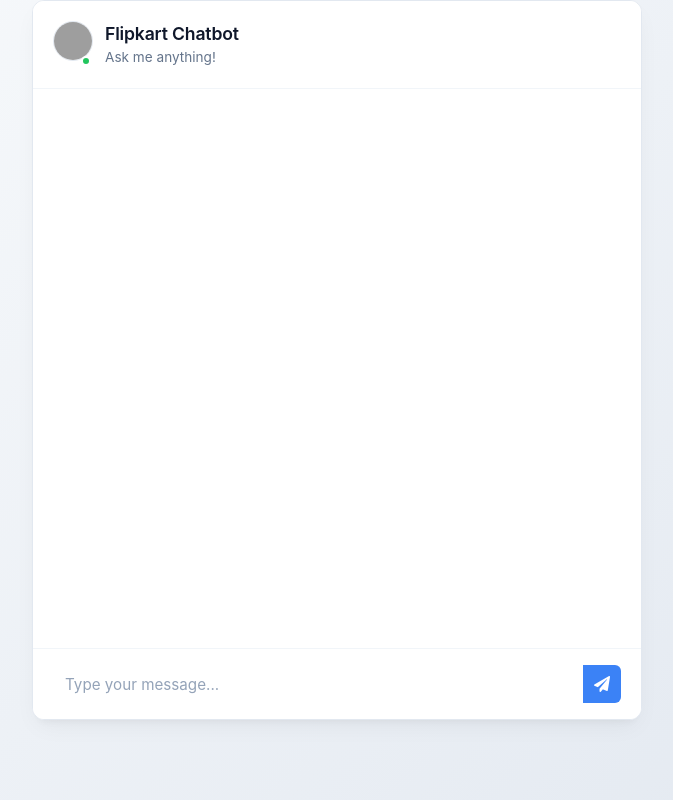
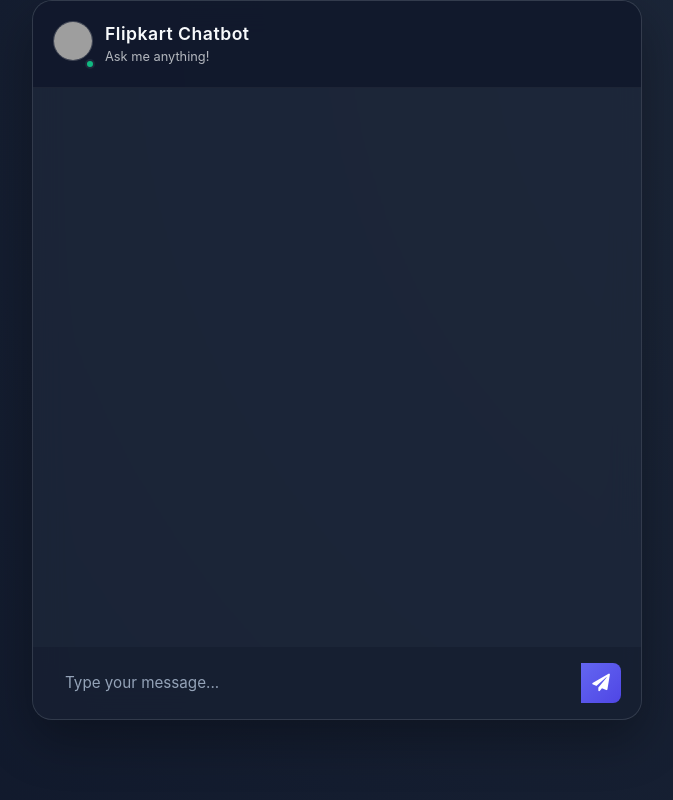
Before and after one commit to Sambit2424/Ecommerce-Product-Recommendation-Chatbot, a Flask app: page / in a window 1280 px wide. Shown: the whole page, without its empty margins (303-976 px from the left). Run offline with Flask 3, Linux system fonts and the light colour scheme; some libraries are stand-ins or nearby versions; grey boxes are pictures that could not be loaded.

Commit message:
App deployed successfylly on local machine

```diff
--- a/frontend/static/style.css
+++ b/frontend/static/style.css
@@ -1,21 +1,22 @@
 body, html {
     height: 100%;
     margin: 0;
-    /* Soft, neutral background that isn't distracting */
-    background: linear-gradient(135deg, #f8fafc, #e2e8f0);
-    font-family: 'Inter', 'Segoe UI', Roboto, Helvetica, Arial, sans-serif;
-    color: #1e293b;
+    /* Soft, deep navy gradient for a premium feel */
+    background: radial-gradient(circle at top right, #1e293b, #0f172a);
+    font-family: 'Inter', -apple-system, BlinkMacSystemFont, 'Segoe UI', Roboto, sans-serif;
 }
 
 /* Main Card */
 .card {
     height: 90vh;
-    border-radius: 12px; /* Subtler radius for modern look */
-    background: #ffffff;
-    backdrop-filter: blur(12px);
-    /* Soft shadow to create depth without looking "heavy" */
-    box-shadow: 0 10px 25px -5px rgba(0, 0, 0, 0.05), 0 8px 10px -6px rgba(0, 0, 0, 0.05);
-    border: 1px solid #e2e8f0;
+    border-radius: 20px;
+    /* Subtle transparency (Glassmorphism) */
+    background: rgba(30, 41, 59, 0.7);
+    backdrop-filter: blur(16px);
+    -webkit-backdrop-filter: blur(16px);
+    /* Soft glow shadow instead of flat black */
+    box-shadow: 0 20px 50px rgba(0, 0, 0, 0.3);
+    border: 1px solid rgba(255, 255, 255, 0.1);
     overflow: hidden;
     display: flex;
     flex-direction: column;
@@ -23,23 +24,24 @@ body, html {
 
 /* Header */
 .card-header {
-    background: #ffffff;
-    border-bottom: 1px solid #f1f5f9;
+    /* Sophisticated dark header with a hint of border bottom */
+    background: rgba(15, 23, 42, 0.8);
+    border-bottom: 1px solid rgba(255, 255, 255, 0.05);
     padding: 1.25rem;
-    color: #0f172a;
-    border-top-left-radius: 12px;
-    border-top-right-radius: 12px;
+    color: #f8fafc;
+    border-top-left-radius: 20px;
+    border-top-right-radius: 20px;
 }
 
 .card-header .user_info span {
     font-size: 1.1rem;
     font-weight: 600;
-    letter-spacing: -0.01em;
+    letter-spacing: 0.5px;
 }
 
 .card-header .user_info p {
-    font-size: 0.85rem;
-    color: #64748b;
+    font-size: 0.8rem;
+    opacity: 0.7;
     margin: 0;
 }
 
@@ -48,23 +50,23 @@ body, html {
     flex-grow: 1;
     overflow-y: auto;
     padding: 1.5rem;
-    background: #ffffff;
+    background: transparent; /* Maintains the glass effect */
     scrollbar-width: thin;
-    scrollbar-color: #cbd5e1 transparent;
+    scrollbar-color: #6366f1 transparent;
 }
 
 .msg_card_body::-webkit-scrollbar {
     width: 5px;
 }
 .msg_card_body::-webkit-scrollbar-thumb {
-    background: #cbd5e1;
+    background: #6366f1; /* Indigo scrollbar */
     border-radius: 10px;
 }
 
 /* Footer */
 .card-footer {
-    border-top: 1px solid #f1f5f9;
-    background: #ffffff;
+    border: none;
+    background: rgba(15, 23, 42, 0.4);
     padding: 1rem 1.25rem;
 }
 
@@ -72,22 +74,23 @@ body, html {
 .chat-input {
     display: flex;
     align-items: center;
-    background: #f8fafc;
-    border: 1px solid #e2e8f0;
-    border-radius: 8px;
-    padding: 0.2rem 0.5rem;
-    transition: border-color 0.2s;
+    background: #334155;
+    border-radius: 12px;
+    padding: 0.4rem 0.8rem;
+    border: 1px solid rgba(255, 255, 255, 0.1);
+    transition: all 0.3s ease;
 }
 
 .chat-input:focus-within {
-    border-color: #3b82f6; /* Subtle brand blue focus */
+    border-color: #6366f1;
+    box-shadow: 0 0 0 3px rgba(99, 102, 241, 0.2);
 }
 
 .type_msg {
     flex-grow: 1;
     background: transparent;
     border: none;
-    color: #1e293b;
+    color: #f8fafc;
     padding: 10px 12px;
     font-size: 0.95rem;
     outline: none;
@@ -99,52 +102,51 @@ body, html {
 
 /* Send button */
 .send_btn {
-    background: #3b82f6; /* Industry standard primary blue */
+    background: linear-gradient(135deg, #6366f1, #4f46e5);
     border: none;
-    border-radius: 6px;
-    width: 38px;
-    height: 38px;
+    border-radius: 8px;
+    width: 40px;
+    height: 40px;
     margin-left: 8px;
     color: #fff;
-    font-size: 1rem;
+    font-size: 1.1rem;
     display: flex;
     align-items: center;
     justify-content: center;
     cursor: pointer;
-    transition: background 0.2s ease;
+    transition: all 0.2s ease;
 }
 
 .send_btn:hover {
-    background: #2563eb;
-    transform: none; /* Removed scale for a cleaner professional feel */
+    filter: brightness(1.1);
+    transform: translateY(-1px);
 }
 
 /* Chat Bubbles */
 .msg_cotainer,
 .msg_cotainer_send {
     max-width: 75%;
-    padding: 10px 14px;
-    border-radius: 12px;
+    padding: 12px 16px;
+    border-radius: 16px;
     position: relative;
     word-wrap: break-word;
-    font-size: 0.925rem;
+    font-size: 0.95rem;
     line-height: 1.5;
-    box-shadow: none; /* Flat design is more modern */
 }
 
 .msg_cotainer {
-    background: #f1f5f9; /* Soft grey for recipient */
-    color: #334155;
+    background: #334155; /* Slate bubble for recipient */
+    color: #f1f5f9;
     margin-left: 10px;
-    border-bottom-left-radius: 2px;
+    border-bottom-left-radius: 4px;
 }
 
 .msg_cotainer_send {
-    background: #3b82f6; /* Primary blue for sender */
+    background: #6366f1; /* Indigo bubble for sender */
     color: #ffffff;
     margin-right: 10px;
     margin-left: auto;
-    border-bottom-right-radius: 2px;
+    border-bottom-right-radius: 4px;
 }
 
 /* Time */
@@ -153,8 +155,7 @@ body, html {
     font-size: 0.7rem;
     position: absolute;
     bottom: -20px;
-    color: #94a3b8;
-    font-weight: 500;
+    color: #64748b;
 }
 
 .msg_time { left: 0; }
@@ -165,8 +166,8 @@ body, html {
 .user_img_msg {
     height: 40px;
     width: 40px;
-    border-radius: 50%;
-    border: 1px solid #e2e8f0;
+    border-radius: 10px; /* Modern "squircle" look */
+    border: 1px solid rgba(255, 255, 255, 0.2);
     object-fit: cover;
 }
 
@@ -179,15 +180,15 @@ body, html {
     position: absolute;
     height: 10px;
     width: 10px;
-    background-color: #22c55e; /* Vibrant but clean green */
+    background-color: #10b981; /* Emeral green status */
     border-radius: 50%;
-    bottom: 2px;
-    right: 2px;
-    border: 2px solid white;
+    bottom: -2px;
+    right: -2px;
+    border: 2px solid #1e293b;
 }
 
 /* Responsive */
 @media (max-width: 576px) {
-    .card { height: 100vh; border-radius: 0; border: none; }
+    .card { height: 100vh; border-radius: 0; }
     .msg_cotainer, .msg_cotainer_send { max-width: 85%; }
 }
```
Also changed, not shown: streamlit_app.py (added).
